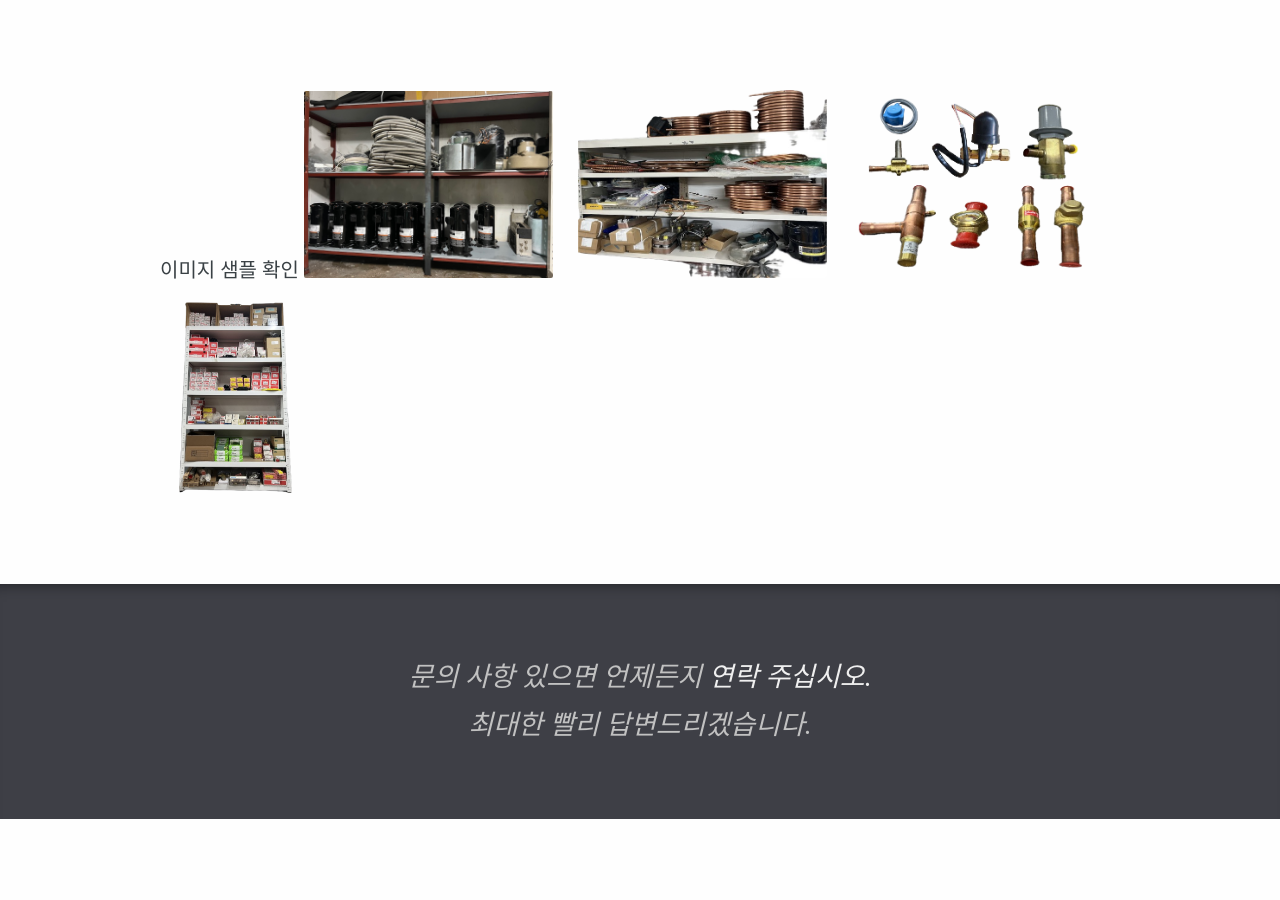
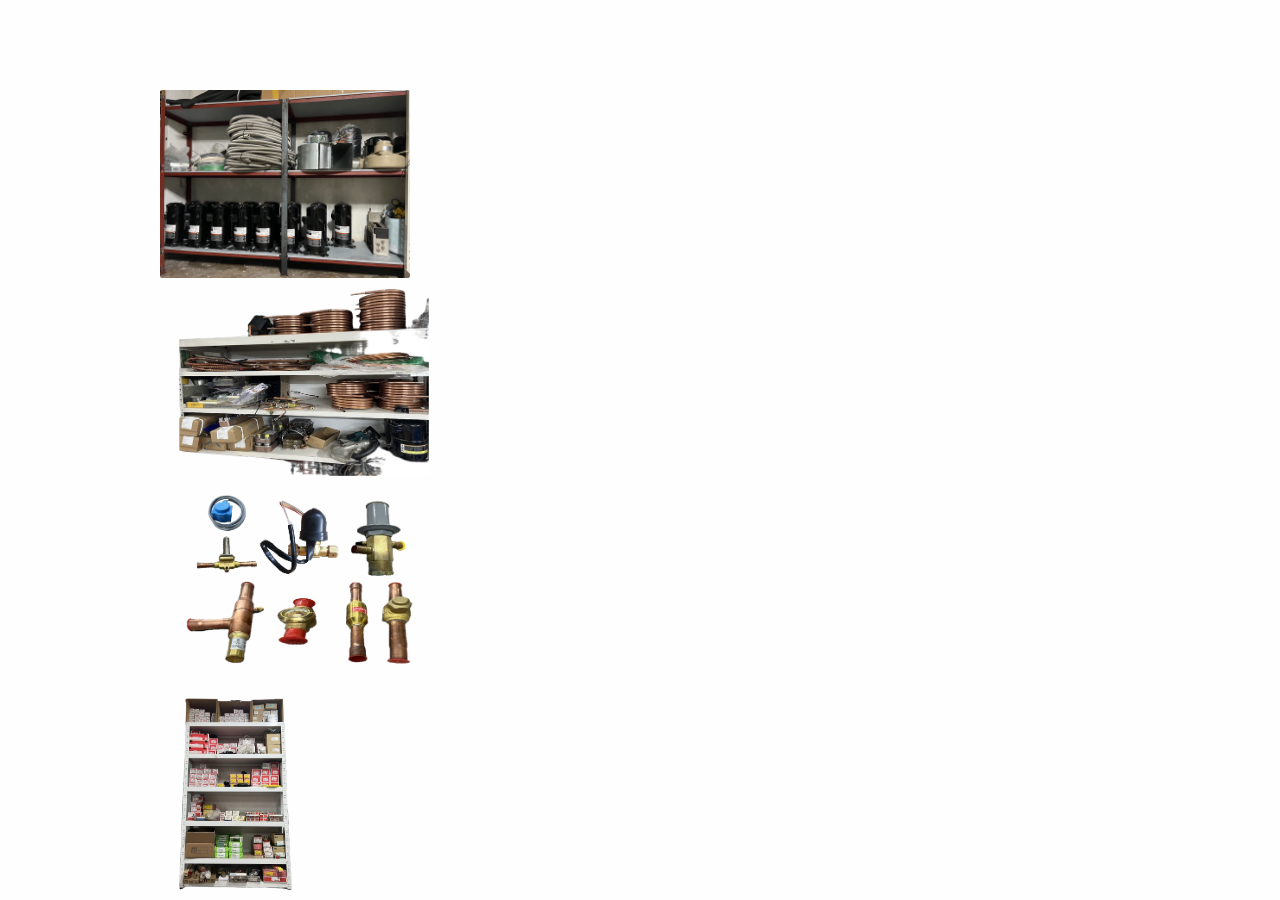
Before and after one commit to sangjoon6099/sangjoon6099.github.io, a Jekyll site: the page built from services.html, in a window 1280 px wide and 900 px high, scrolled down 3702 px. Built offline with Jekyll 4.4.1, drawn with Linux system fonts in a browser that asks for light colours.

Commit message:
Update services.html

```diff
--- a/services.html
+++ b/services.html
@@ -17,7 +17,7 @@ navigation_order: 3
 	<h4><b>CANNON</b><br>
 	&nbsp&nbsp-MPA-8500, 7500, 6000, 5500 , 2000<br>
 	&nbsp&nbsp-703T, 723T, 753T(UM신공조 포함)<br>
-	&nbsp&nbsp-FPA-3000iw, 3000ex4, 3000ex5, 2500i2, 3000Ex6<br><h4>
+	&nbsp&nbsp-FPA-3000iw, 3000ex4, 3000ex5, 2500i2, 3000Ex6<br></h4>
 
 	<h4><b>NIKON</b><br>
 	&nbsp&nbsp-NSR-I7a, i7B ,G7E, i8, i11D, i12D<br>
@@ -85,13 +85,18 @@ navigation_order: 3
 	<img src="../images/spareparts-1.png" width="26%" style="padding-left:2%">
 	<img src="../images/spareparts-2.png" width="12%" style="padding-left:2%">
 <br><br><br><br>
-
-<div class="sangjoon">
-	이미지 샘플 확인
+<div class="sangjoon.hover">
+	<div class="sangjoon">
 	<img src="../images/spareparts-4.jpg" width="26%">
+	</div>
+	<div class="sangjoon">
 	<img src="../images/spareparts-3.png" width="26%" style="padding-left:2%">
+	</div>
+	<div class="sangjoon">
 	<img src="../images/spareparts-1.png" width="26%" style="padding-left:2%">
+	</div>
+	<div class="sangjoon">
 	<img src="../images/spareparts-2.png" width="12%" style="padding-left:2%">
-
+	</div>
 </div>
 </div>
```
